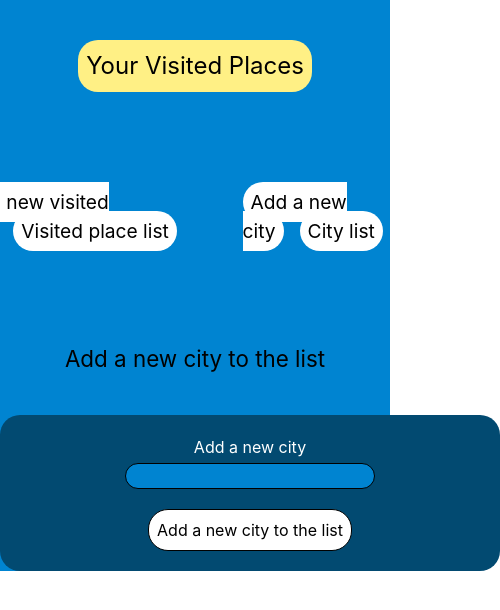
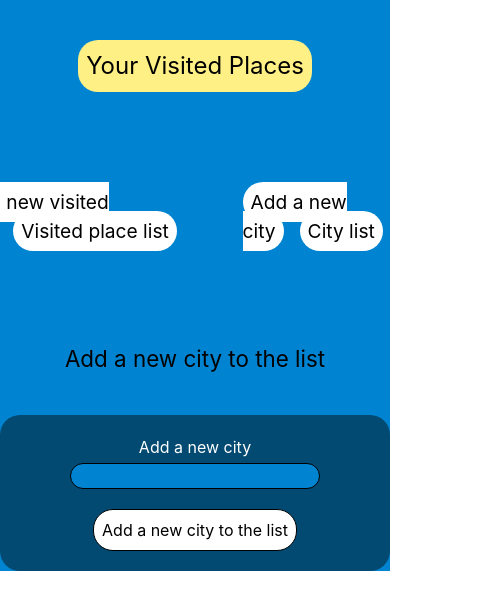
Before and after one commit to ArBa-dev-J/VisitedPlaces, a React (Vite) app in the folder front/: page /newCity in a window 390 px wide. Shown: the top 610 px of the page, 500 px wide, since content can reach past the window. Built offline with nearby package versions, Linux system fonts and the light colour scheme.

Commit message:
add media quary for city list and city form

```diff
--- a/front/src/components/Lists/CityList/CityList.jsx
+++ b/front/src/components/Lists/CityList/CityList.jsx
@@ -64,7 +64,7 @@ function CityList() {
 
     return (
         <>
-            <section className="mx-auto p-5 bg-sky-900 rounded-[20px] w-[500px]">
+            <section className="mx-auto p-5 bg-sky-900 rounded-[20px] 2xl:w-[27%]  md:w-[500px]">
                 <p className="text-red-500 text-center">{serverError}</p>
 
                 {hideSearchBar() ? <CitySearch nameChange={nameChange} /> : null}
--- a/front/src/components/forms/newCity/NewCityFormInputs.jsx
+++ b/front/src/components/forms/newCity/NewCityFormInputs.jsx
@@ -31,7 +31,7 @@ function NewCityFormInputs() {
     return (
         <>
 
-            <form onSubmit={handleSubmit(onSubmit)} className="flex flex-col items-center mx-auto p-5 gap-1 bg-sky-900 rounded-[20px] w-[500px] ">
+            <form onSubmit={handleSubmit(onSubmit)} className="flex flex-col items-center mx-auto p-5 gap-1 bg-sky-900 rounded-[20px] 2xl:w-[27%]  md:w-[500px] ">
 
                 <label className="text-white">Add a new city</label>
                 <input type="text" {...register("name", { required: true })} className="border block bg-sky-600 rounded-[15px] text-black text-center" />
```
